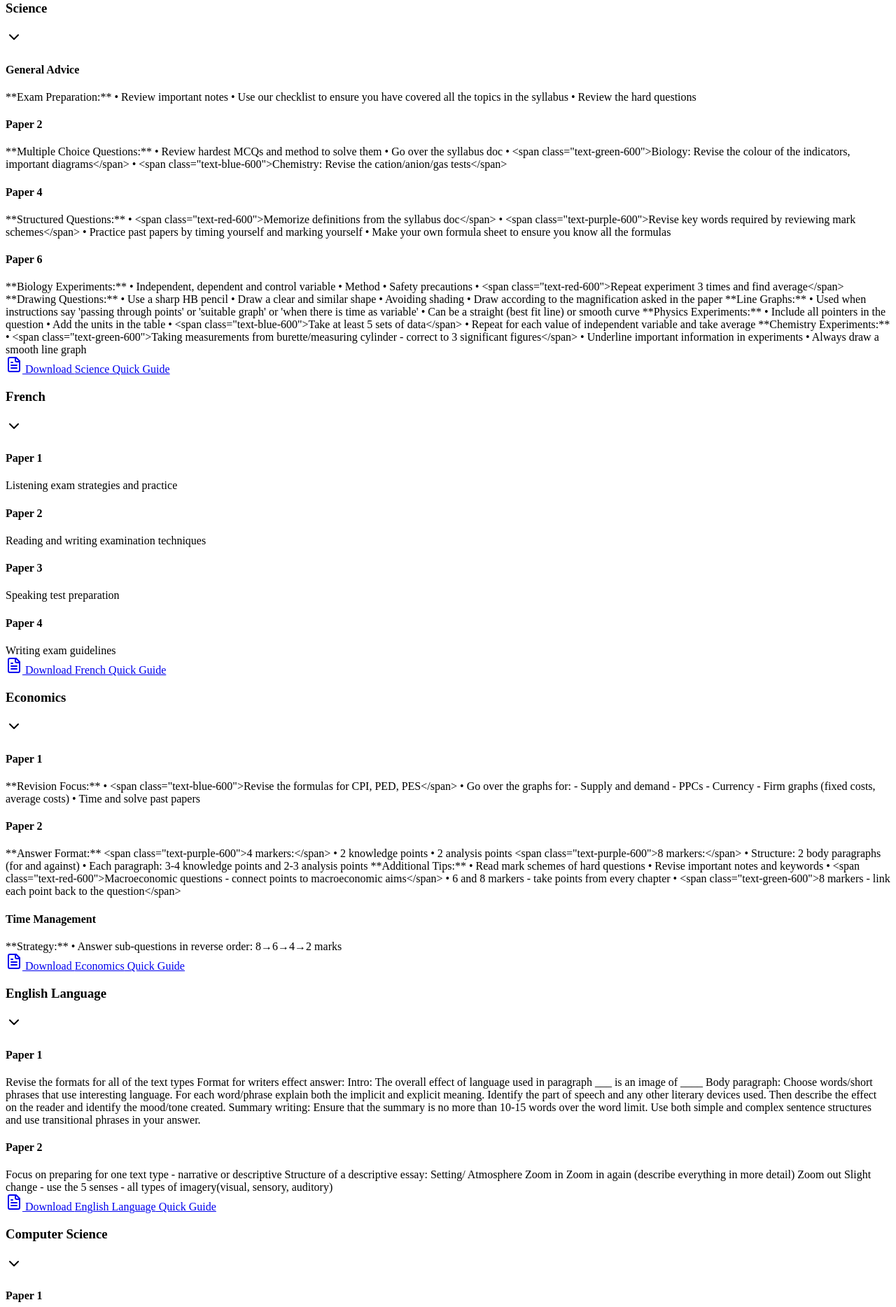
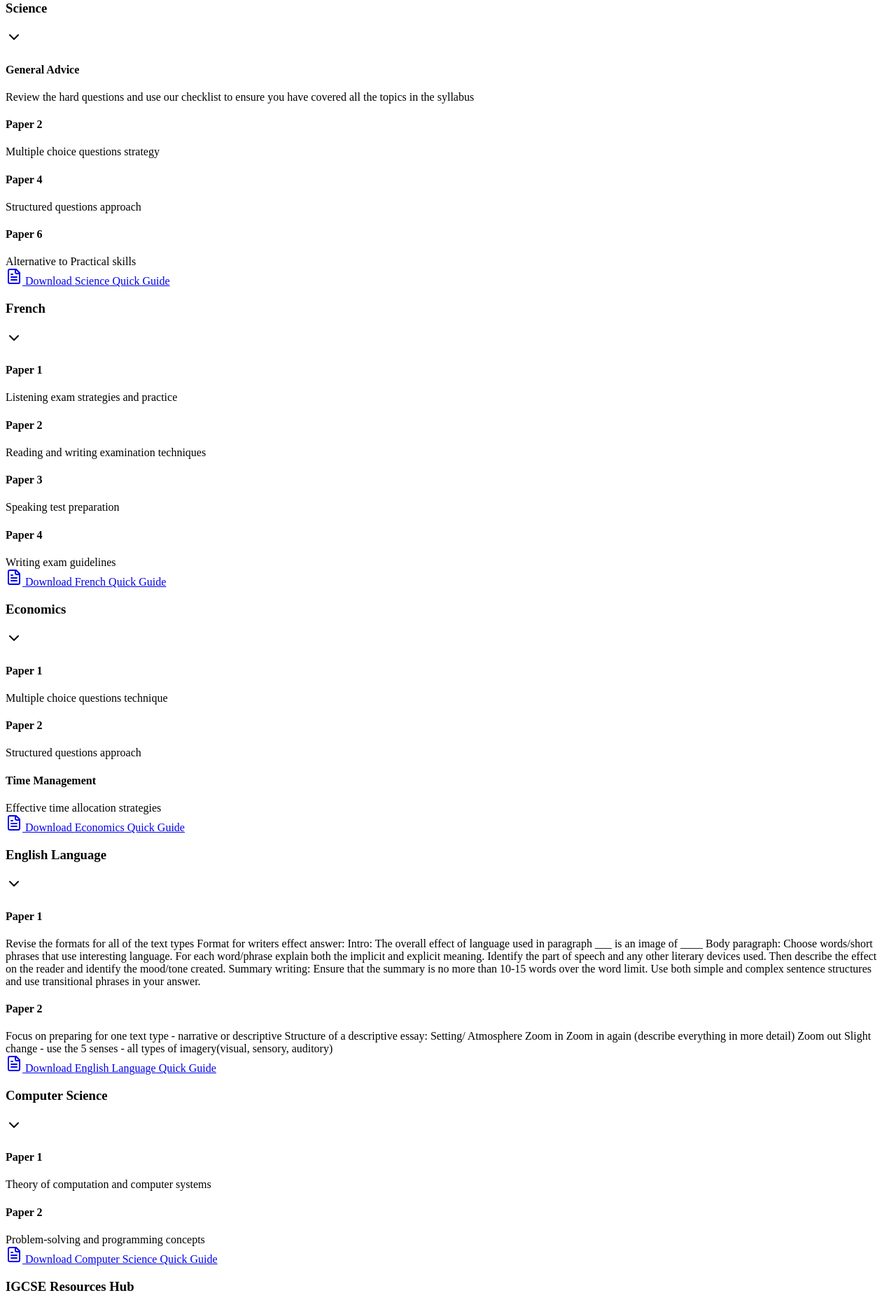
Before and after one commit to igcsehub101/IGCSE-Hub, a React (Vite) app in the folder client/: page /last-minute-tips in a window 1280 px wide. Shown: the part 320-2188 px from the top of the page at 70% size. Built offline with nearby package versions, Linux system fonts and the light colour scheme.

Commit message:
Restored to 'd15b1f2383d6c56459b064a33f6316b4aa864bc4'
Replit-Restored-To: d15b1f2383d6c56459b064a33f6316b4aa864bc4

```diff
--- a/client/src/pages/LastMinuteTips.tsx
+++ b/client/src/pages/LastMinuteTips.tsx
@@ -11,55 +11,19 @@ const LastMinuteTips = () => {
       sections: [
         {
           title: "General Advice",
-          content: `**Exam Preparation:**
-• Review important notes
-• Use our checklist to ensure you have covered all the topics in the syllabus
-• Review the hard questions`
+          content: "Review the hard questions and use our checklist to ensure you have covered all the topics in the syllabus"
         },
         {
           title: "Paper 2",
-          content: `**Multiple Choice Questions:**
-• Review hardest MCQs and method to solve them
-• Go over the syllabus doc
-• <span class="text-green-600">Biology: Revise the colour of the indicators, important diagrams</span>
-• <span class="text-blue-600">Chemistry: Revise the cation/anion/gas tests</span>`
+          content: "Multiple choice questions strategy"
         },
         {
           title: "Paper 4",
-          content: `**Structured Questions:**
-• <span class="text-red-600">Memorize definitions from the syllabus doc</span>
-• <span class="text-purple-600">Revise key words required by reviewing mark schemes</span>
-• Practice past papers by timing yourself and marking yourself
-• Make your own formula sheet to ensure you know all the formulas`
+          content: "Structured questions approach"
         },
         {
           title: "Paper 6",
-          content: `**Biology Experiments:**
-• Independent, dependent and control variable
-• Method
-• Safety precautions
-• <span class="text-red-600">Repeat experiment 3 times and find average</span>
-
-**Drawing Questions:**
-• Use a sharp HB pencil
-• Draw a clear and similar shape
-• Avoiding shading
-• Draw according to the magnification asked in the paper
-
-**Line Graphs:**
-• Used when instructions say 'passing through points' or 'suitable graph' or 'when there is time as variable'
-• Can be a straight (best fit line) or smooth curve
-
-**Physics Experiments:**
-• Include all pointers in the question
-• Add the units in the table
-• <span class="text-blue-600">Take at least 5 sets of data</span>
-• Repeat for each value of independent variable and take average
-
-**Chemistry Experiments:**
-• <span class="text-green-600">Taking measurements from burette/measuring cylinder - correct to 3 significant figures</span>
-• Underline important information in experiments
-• Always draw a smooth line graph`
+          content: "Alternative to Practical skills"
         }
       ],
       downloadUrl: "#science-quick-guide",
@@ -91,37 +55,15 @@ const LastMinuteTips = () => {
       sections: [
         {
           title: "Paper 1",
-          content: `**Revision Focus:**
-• <span class="text-blue-600">Revise the formulas for CPI, PED, PES</span>
-• Go over the graphs for:
-  - Supply and demand
-  - PPCs
-  - Currency
-  - Firm graphs (fixed costs, average costs)
-• Time and solve past papers`
+          content: "Multiple choice questions technique"
         },
         {
           title: "Paper 2",
-          content: `**Answer Format:**
-<span class="text-purple-600">4 markers:</span>
-• 2 knowledge points
-• 2 analysis points
-
-<span class="text-purple-600">8 markers:</span>
-• Structure: 2 body paragraphs (for and against)
-• Each paragraph: 3-4 knowledge points and 2-3 analysis points
-
-**Additional Tips:**
-• Read mark schemes of hard questions
-• Revise important notes and keywords
-• <span class="text-red-600">Macroeconomic questions - connect points to macroeconomic aims</span>
-• 6 and 8 markers - take points from every chapter
-• <span class="text-green-600">8 markers - link each point back to the question</span>`
+          content: "Structured questions approach"
         },
         {
           title: "Time Management",
-          content: `**Strategy:**
-• Answer sub-questions in reverse order: 8→6→4→2 marks`
+          content: "Effective time allocation strategies"
         }
       ],
       downloadUrl: "#economics-diagram-guide",
@@ -161,27 +103,11 @@ Slight change
       sections: [
         {
           title: "Paper 1",
-          content: `**Theory Focus:**
-• <span class="text-blue-600">Revise from the mark schemes for key terms</span>
-• Practice drawing diagrams for:
-  - HTTPS
-  - Cyberattacks
-  - Blockchain
-  - Types of transmission
-• <span class="text-purple-600">Practice conversions between denary, hexadecimal and binary</span>`
+          content: "Theory of computation and computer systems"
         },
         {
           title: "Paper 2",
-          content: `**15 Marker Tips:**
-• <span class="text-red-600">Write the comments as you write the code</span>
-• Revise different types of algorithms:
-  - Linear search
-  - Bubble sort
-• <span class="text-green-600">Revise loop structures:</span>
-  - For loops
-  - While loops
-  - Repeat loops
-• Revise the syntax for pseudocode statements`
+          content: "Problem-solving and programming concepts"
         }
       ],
       downloadUrl: "#cs-algorithm-cheat-sheet",
```
